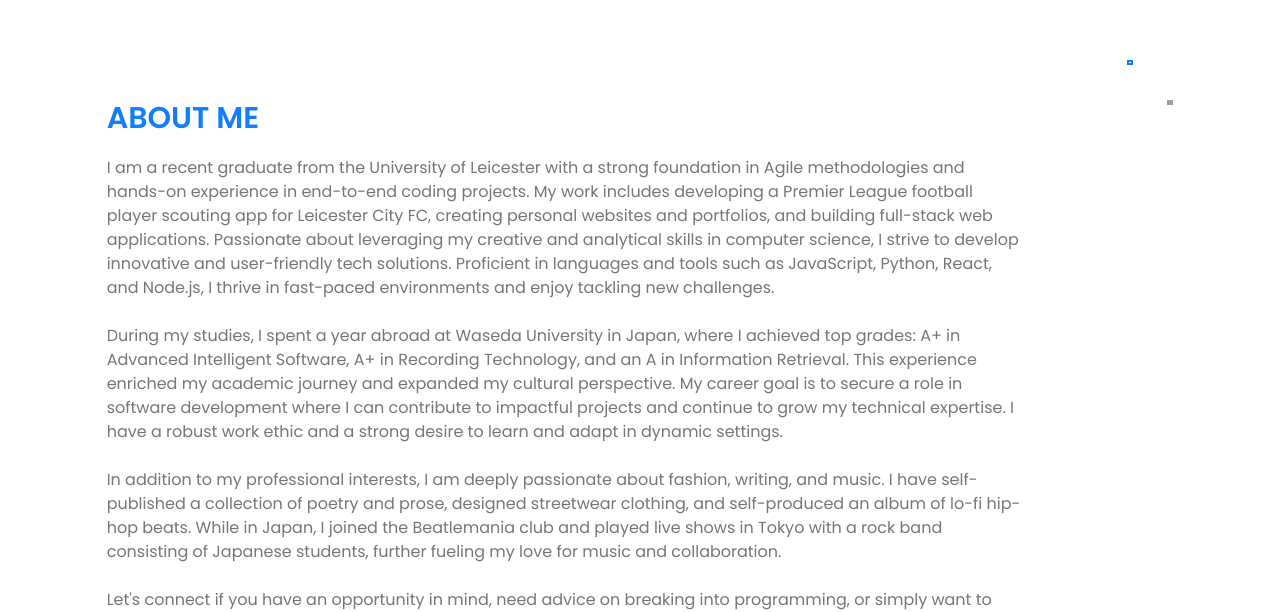
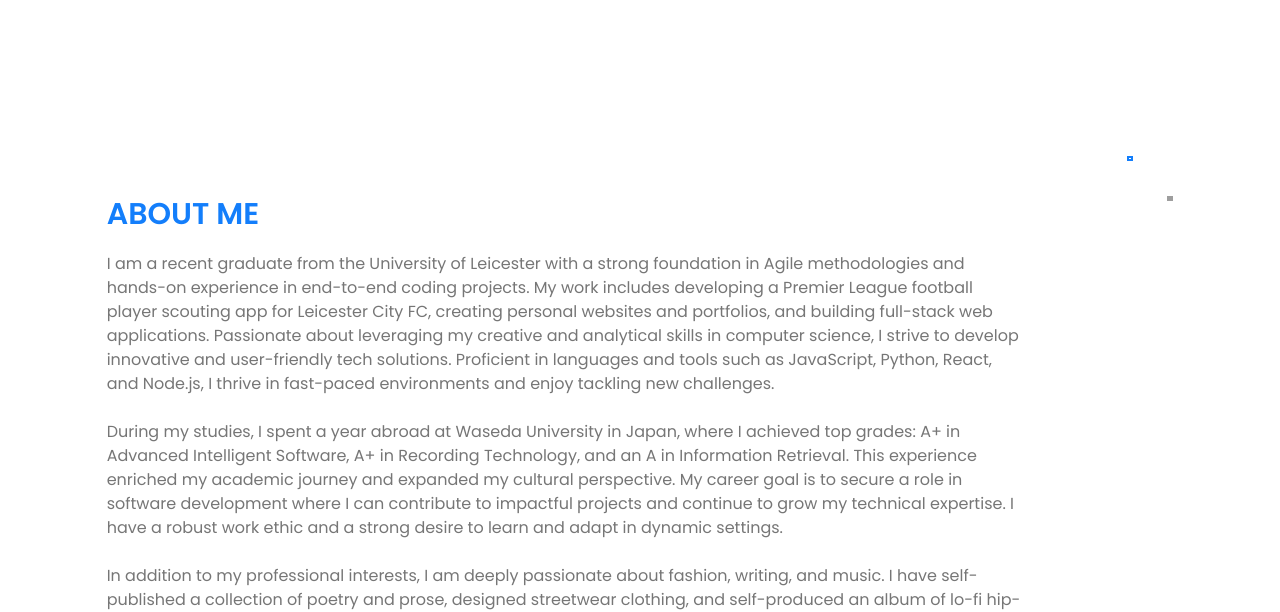
Before and after one commit to joeygroves/joeygroves.github.io, a React (Vite) app: page / in a window 1280 px wide. Shown: the part 868-1480 px from the top of the page. Built offline with nearby package versions, Linux system fonts and the light colour scheme; grey boxes are pictures that could not be loaded.

Commit message:
removed overlapping padding top 'pt-10' for medium screens as it was causing issues with framer motion and nav bar

```diff
--- a/src/pages/About.jsx
+++ b/src/pages/About.jsx
@@ -6,10 +6,11 @@ const About = () => {
     const isAboveMediumScreens = useMediaQuery("(min-width: 1060px)");
 
     return (
-        <section id="about" className="pt-10 pb-24">
-            <div className="md:flex md:justify-between md:gap-16 mt-32">
+        <section id="about" className="md:pt-0 pt-10 pb-24">
+            <div className="md:flex md:justify-between md:gap-16 md:pt-10 mt-32">
                 <div>
                     <motion.div
+                        className="md:pt-24"
                         initial="hidden"
                         whileInView="visible"
                         viewport={{ once: true, amount: 0.5 }}
@@ -94,7 +95,7 @@ const About = () => {
                     </div>
                 </div>
 
-                <div className="mt-16 md:mt-0">
+                <div className="mt-16 md:mt-0 md:pt-24">
                     <motion.div
                         initial="hidden"
                         whileInView="visible"
```
